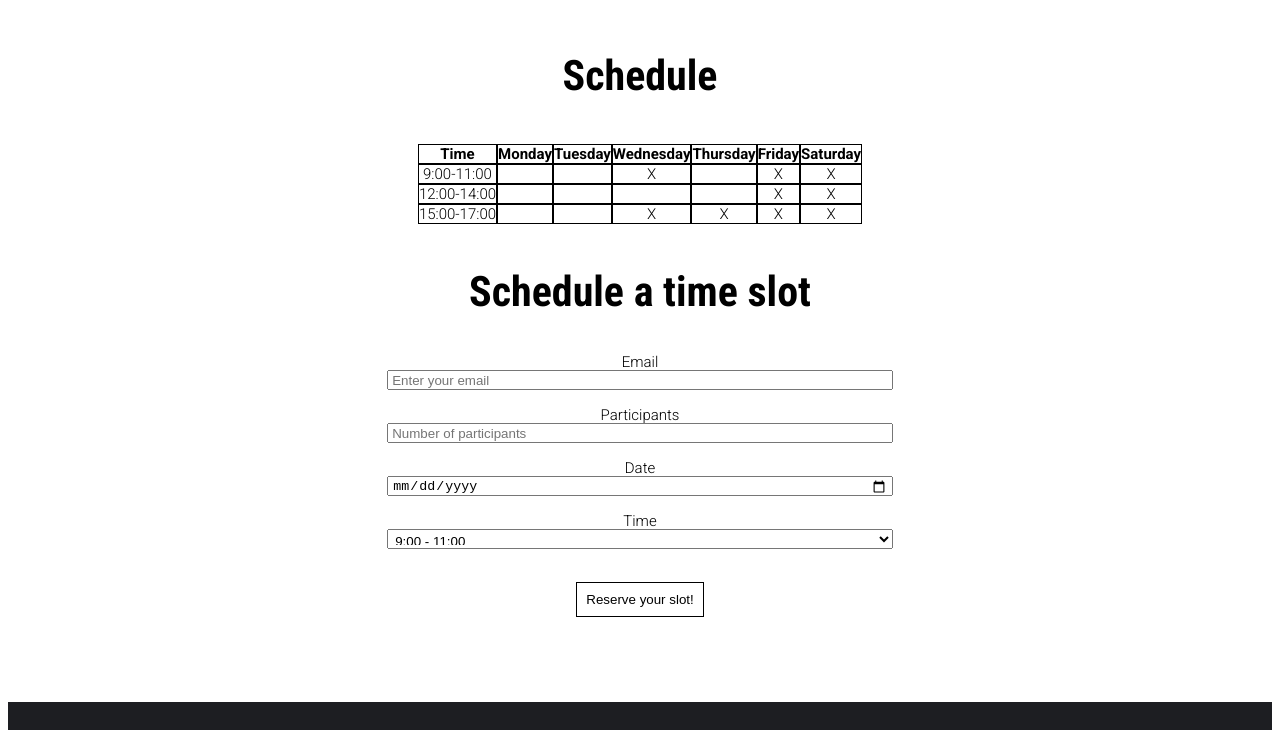
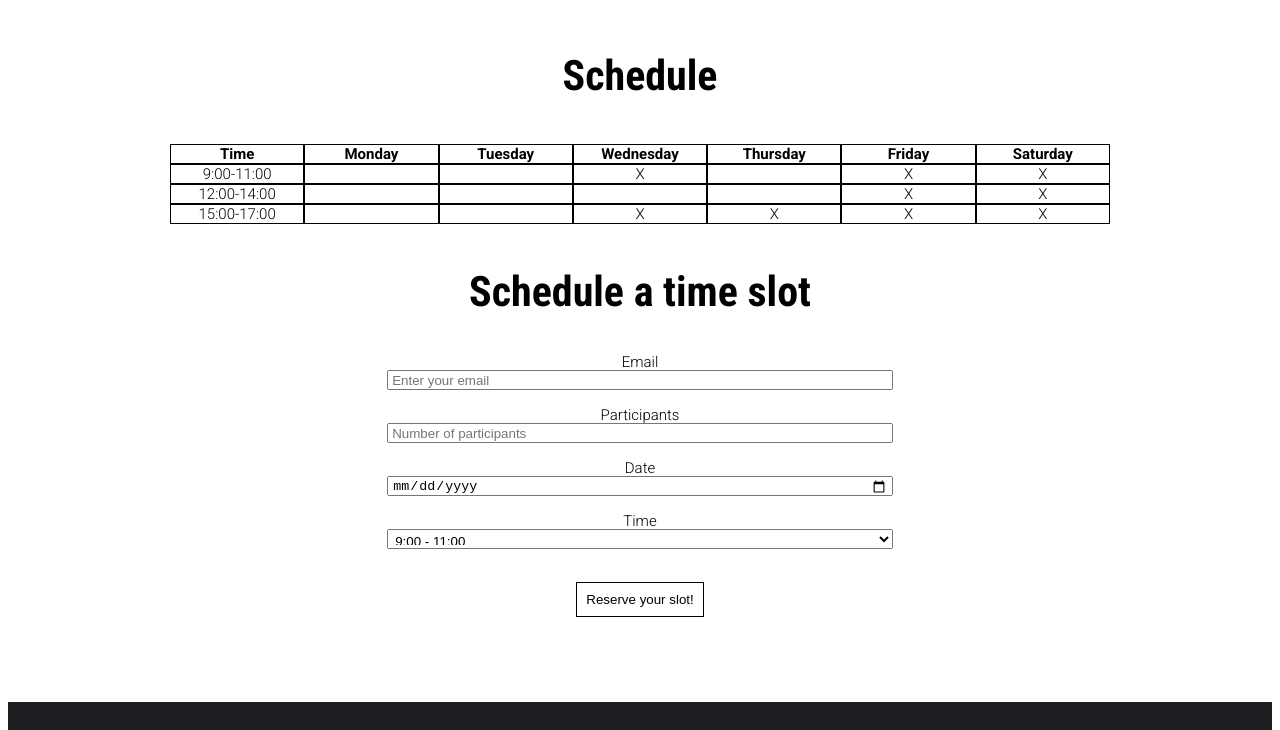
Before and after one commit to AliaDossani/IronHackPreCourse, a plain HTML site: page index.html in a window 1280 px wide. Shown: the part 2800-3530 px from the top of the page. Drawn offline with Linux system fonts and the light colour scheme.

Commit message:
table style

```diff
--- a/style.css
+++ b/style.css
@@ -228,11 +228,19 @@ h5 {
     font-size: 1.5em;
     padding: 5px 10px;
     text-align: center;
+    display: flex;
+    flex-direction: column;
+    max-width: 75vw;
+}
+
+.schedule-table tr {
+    display: flex;
 }
 
 .schedule-table th,
 td {
     border: solid 1px black;
+    flex: 1;
 }
 
 .footer h5 {
```
